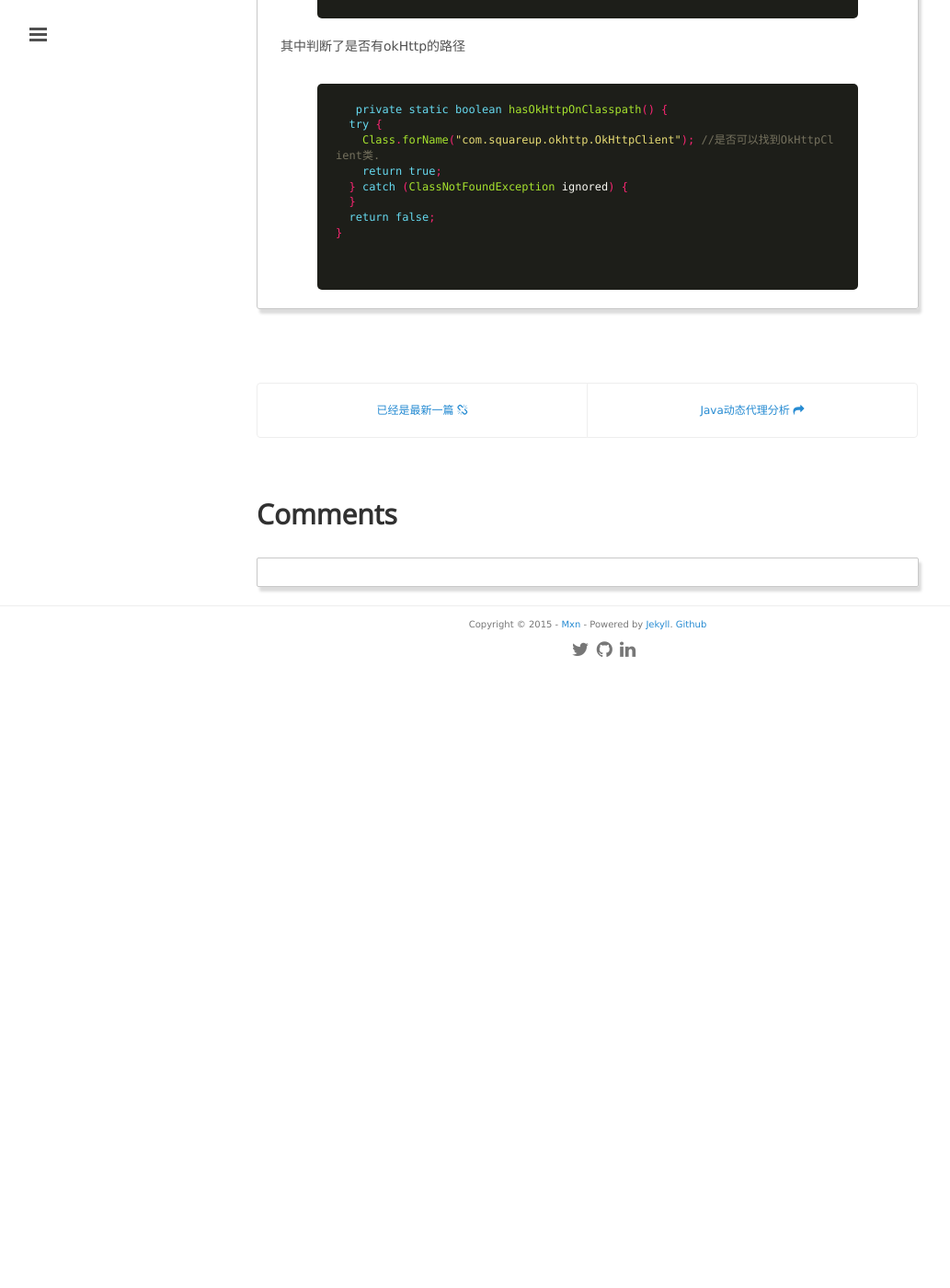
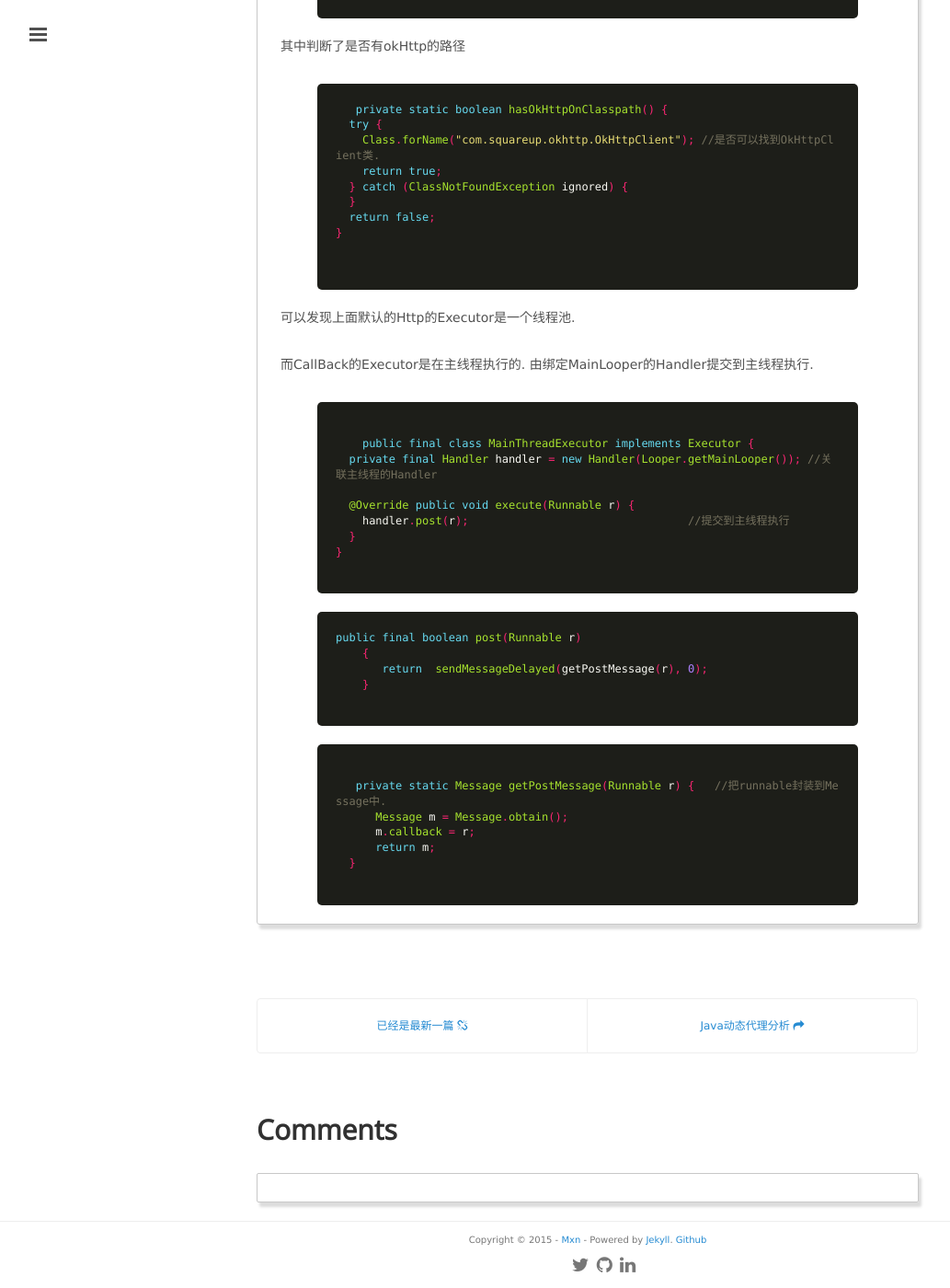
Before and after one commit to mxn21/mxn21.github.io, a Jekyll site: the page built from _posts/2015-6-19-retrofit实现原理分析.md, in a window 1280 px wide and 1400 px high, scrolled down 2944 px. Shown: the whole window at 92% size, without its empty margins (1-1034 px from the left). Built offline with Jekyll 4.4.1, drawn with Linux system fonts in a browser that asks for light colours; Markdown is read by kramdown in place of the engine named in the settings; comment, search, counter and statistics services are not loaded; before the commit the page ends 3675 px from its top, so only the background shows below that.

Commit message:
Update 2015-6-19-retrofit实现原理分析.md

```diff
--- a/_posts/2015-6-19-retrofit实现原理分析.md
+++ b/_posts/2015-6-19-retrofit实现原理分析.md
@@ -150,3 +150,35 @@
 }
 
    {% endhighlight  %}
+
+   可以发现上面默认的Http的Executor是一个线程池.
+
+而CallBack的Executor是在主线程执行的. 由绑定MainLooper的Handler提交到主线程执行.
+    {% highlight java %}
+
+    public final class MainThreadExecutor implements Executor {
+  private final Handler handler = new Handler(Looper.getMainLooper()); //关联主线程的Handler
+
+  @Override public void execute(Runnable r) {
+    handler.post(r);                                 //提交到主线程执行
+  }
+}
+   {% endhighlight  %}
+
+
+   {% highlight java %}
+
+public final boolean post(Runnable r)
+    {
+       return  sendMessageDelayed(getPostMessage(r), 0);
+    }
+    {% endhighlight  %}
+
+   {% highlight java %}
+
+   private static Message getPostMessage(Runnable r) {   //把runnable封装到Message中.
+      Message m = Message.obtain();
+      m.callback = r;
+      return m;
+  }
+    {% endhighlight  %}
```
